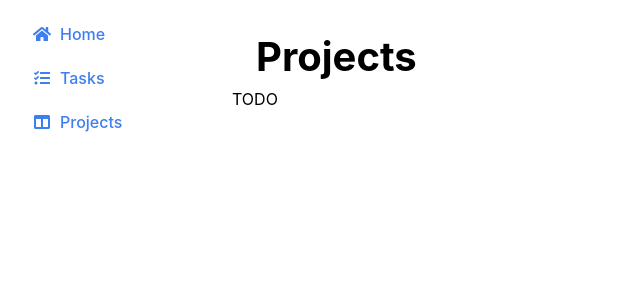
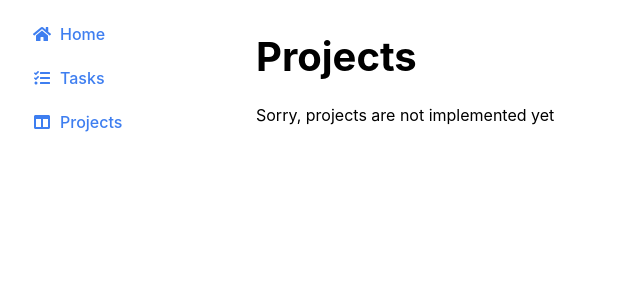
Before and after one commit to ivteplo/react-todo-list, a React (Create React App) app: page /projects in a window 1280 px wide. Shown: the top 300 px of the page, without its empty margins (0-640 px from the left). Built offline with nearby package versions, Linux system fonts and the light colour scheme; no server answers; what reactfire would draw is missing.

Commit message:
:sparkles: Show tasks in `Tasks` tab

```diff
--- a/src/TasksView.tsx
+++ b/src/TasksView.tsx
@@ -64,6 +64,16 @@ export default function TasksView() {
           </div>
         </section>
       )}
+
+      {!(done.length === 0 && todo.length === 0) ? null : (
+        <p
+          style={{
+            margin: '1.5rem',
+          }}
+        >
+          Looks like you don't have any tasks yet
+        </p>
+      )}
     </div>
   )
 }
--- a/src/pages/Projects.tsx
+++ b/src/pages/Projects.tsx
@@ -1,7 +1,7 @@
 export const Projects = () => (
   <div>
     <h1>Projects</h1>
-    <p>TODO</p>
+    <p style={{ margin: '1.5rem' }}>Sorry, projects are not implemented yet</p>
   </div>
 )
 
--- a/src/pages/Tasks.tsx
+++ b/src/pages/Tasks.tsx
@@ -1,8 +1,12 @@
+import CreateTaskView from '../CreateTaskView'
+import TasksView from '../TasksView'
+
 export const Tasks = () => {
   return (
     <div>
       <h1>Tasks</h1>
-      <p>TODO</p>
+      <CreateTaskView />
+      <TasksView />
     </div>
   )
 }
```
